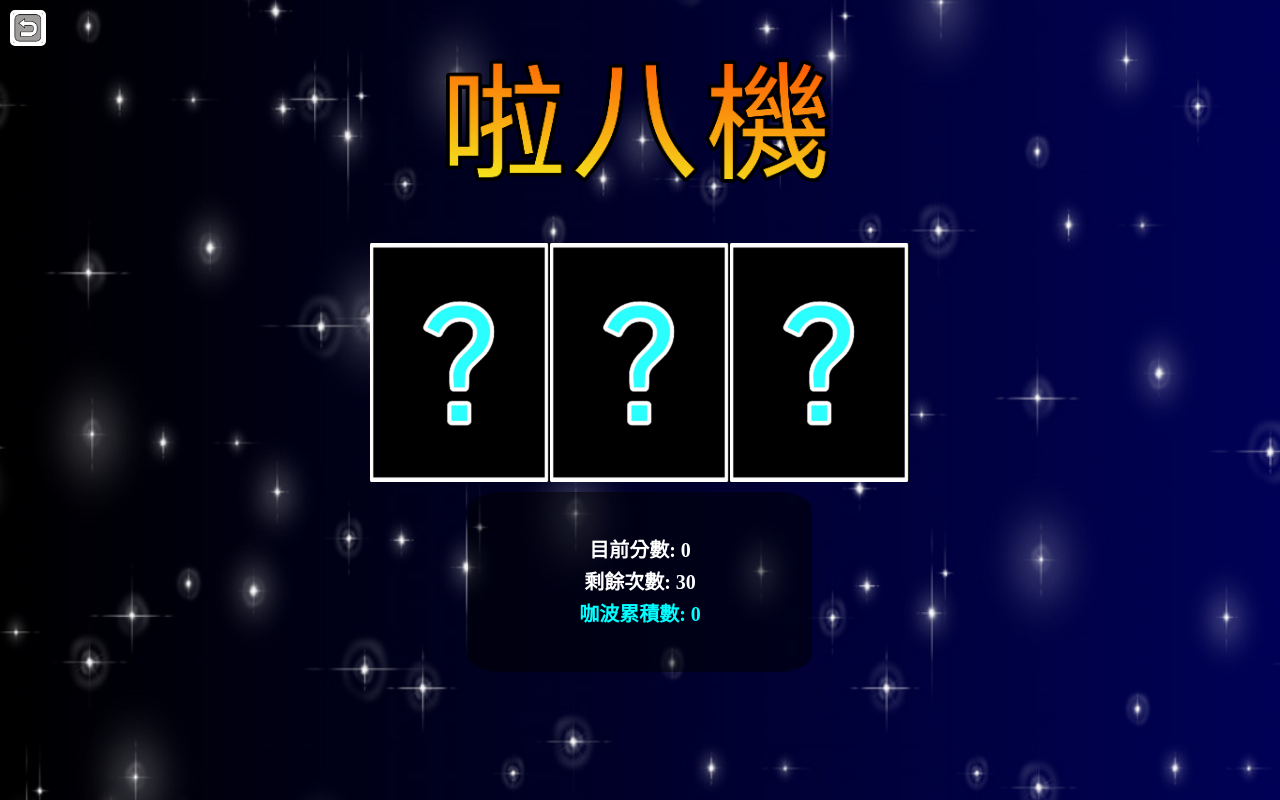
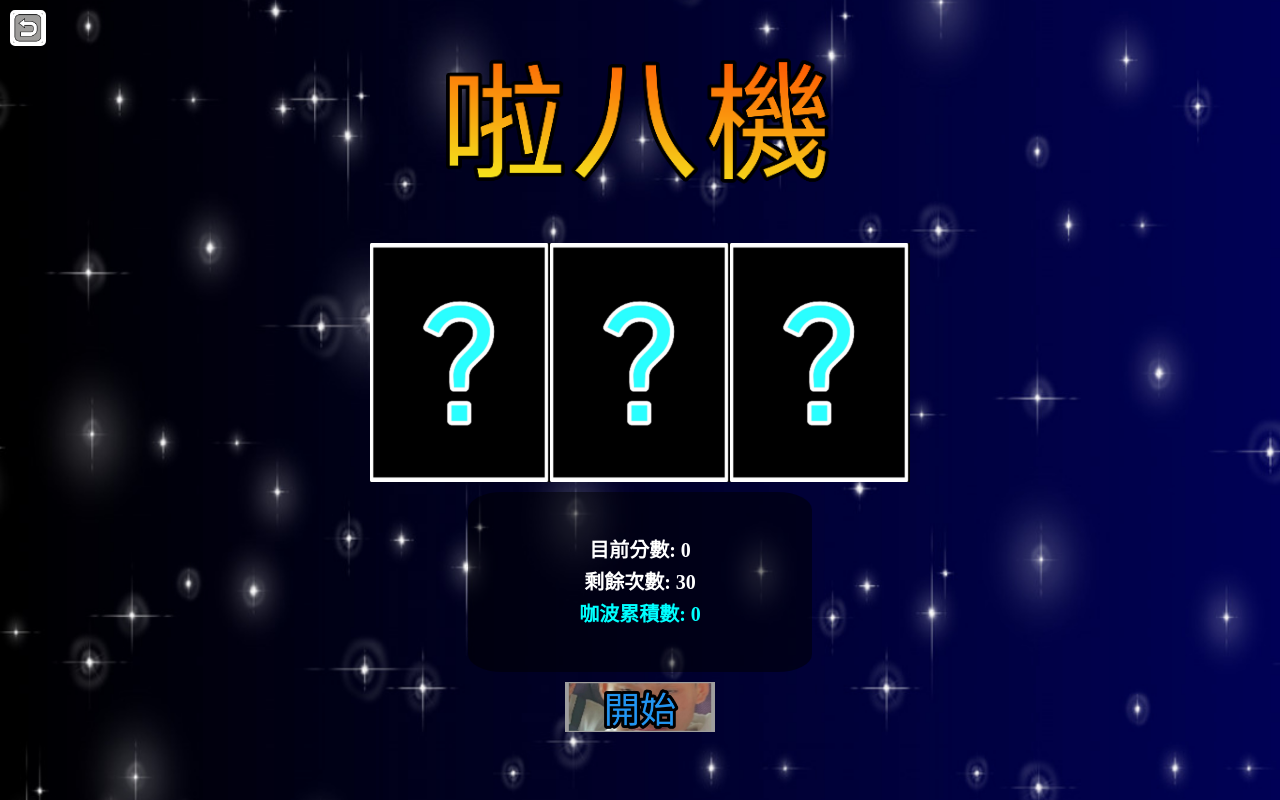
Before and after one commit to fanyuuu2006/LaBaG-NextJS, a Next.js app: page /game in a window 1280 px wide. Built offline with nearby package versions, Linux system fonts and the light colour scheme.

Commit message:
BeginButton

```diff
--- /dev/null
+++ b/src/app/game/components/BeginButton.jsx
@@ -0,0 +1,30 @@
+import Image from "next/image";
+import BeginPIC from "@/assets/BeginPIC.jpg"
+
+export default function BeginButton({ BeginFunc, Able }) {
+  return Able ? (
+    <Image
+      src={BeginPIC}
+      alt="開始按鈕"
+      onClick={() => {
+        console.log("已按下開始");
+        BeginFunc();
+      }}
+      style={{
+        width: "150px",
+        height: "50px",
+        cursor: "pointer",
+      }}
+    />
+  ) : (
+    <Image
+      src={BeginPIC}
+      alt="開始按鈕"
+      style={{
+        width: "150px",
+        height: "50px",
+        filter: "grayscale(100%)",
+      }}
+    />
+  );
+}
--- a/src/app/game/page.jsx
+++ b/src/app/game/page.jsx
@@ -5,6 +5,7 @@ import BackButton from "./components/BackButton";
 import TitlePicture from "./components/TitlePicture";
 import Pictures from "./components/Pictures";
 import InfoText from "./components/InfoText";
+import BeginButton from "./components/BeginButton";
 
 import QST from "@/assets/QST.jpg";
 import SuperQST from "@/assets/SuperQST.jpg";
@@ -42,7 +43,13 @@ const CodePictures = {
 };
 
 export default function GamePage() {
+  const [ButtonAble, setButtonAble] = useState(true);
   const [NowMode, setNowMode] = useState(Game.NowMode());
+
+  const [LP, setLP] = useState(QST);
+  const [MP, setMP] = useState(QST);
+  const [RP, setRP] = useState(QST);
+  const setPs = [setLP, setMP, setRP];
 
   const [Score, setScore] = useState(Game.Score);
   const [Times, setTimes] = useState(Game.Times - Game.Played);
@@ -65,6 +72,7 @@ export default function GamePage() {
         NowMode={NowMode}
         ModeTimes={ModeTimes}
       />
+      <BeginButton BeginFunc={() =>{}} Able={ButtonAble}/>
     </div>
   );
 }
```
